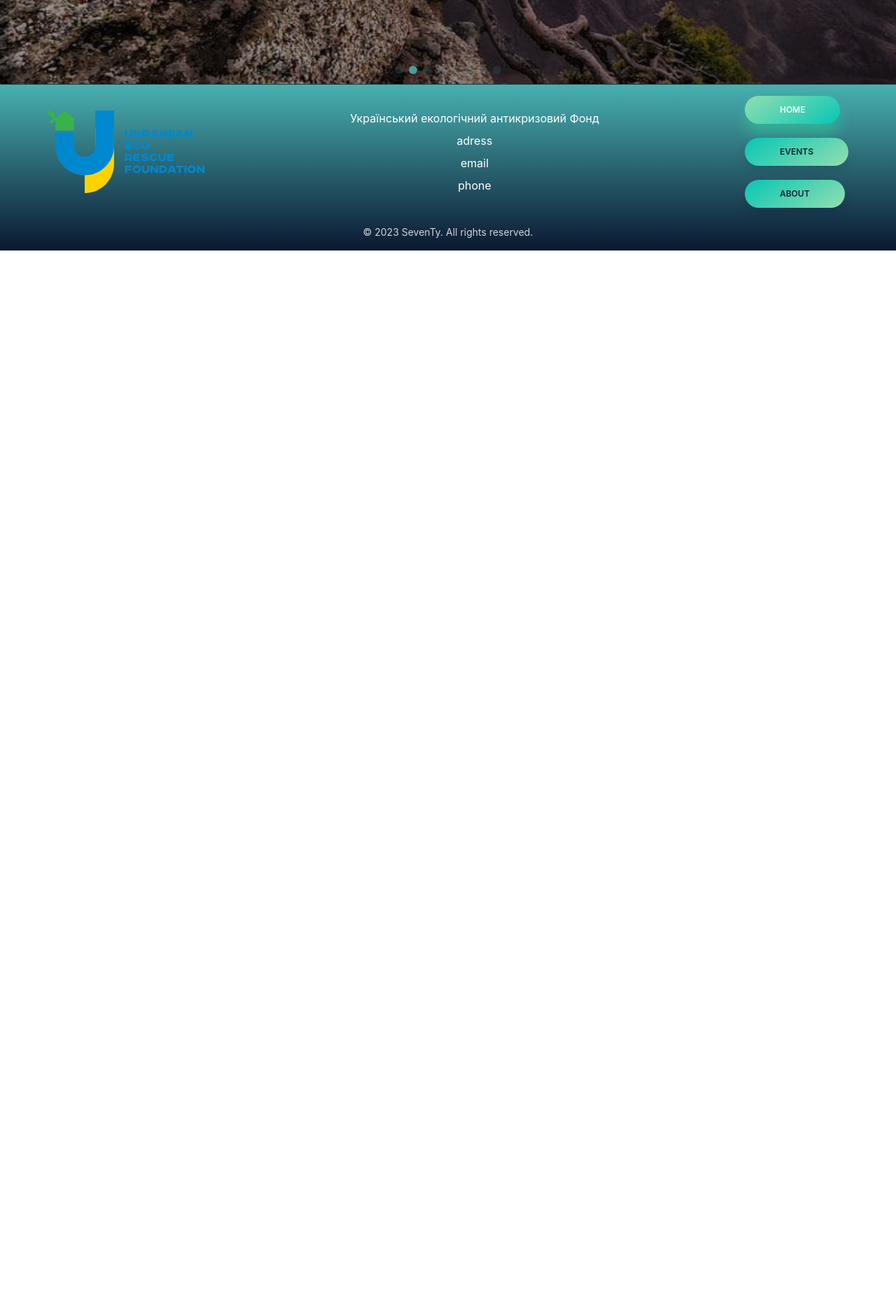
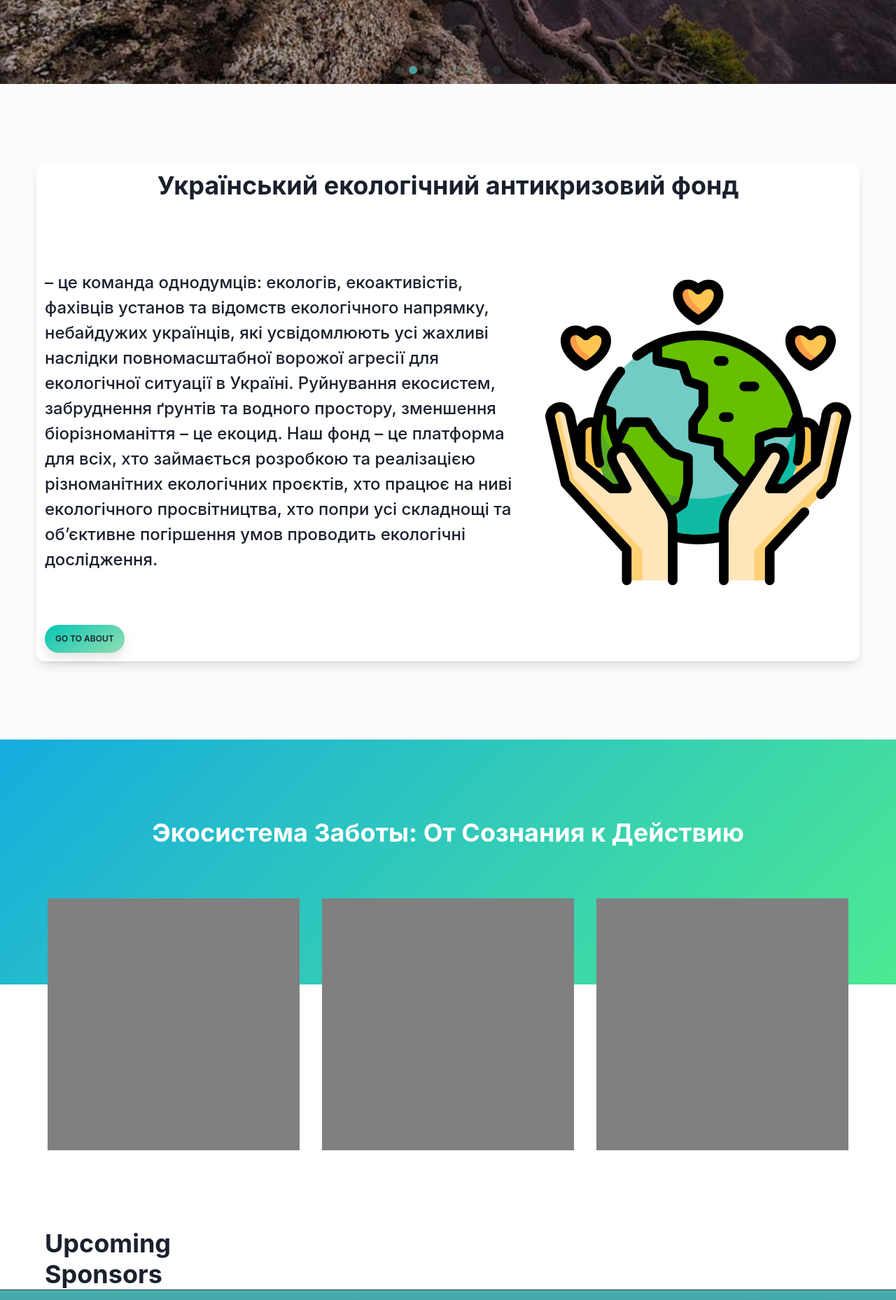
Before and after one commit to NikKms/UERF, a React (Vite) app: page / in a window 1280 px wide. Shown: the part 520-2378 px from the top of the page at 70% size. Before the commit the page ends 878 px from the top, so only its background shows below. Built offline with nearby package versions, Linux system fonts and the light colour scheme.

Commit message:
add about, posts, sponsor, upcoming

```diff
--- a/src/components/LangSelect/LangSelect.jsx
+++ b/src/components/LangSelect/LangSelect.jsx
@@ -55,7 +55,6 @@ const LangSelect = () => {
                     <Box
                         w='100%'
                         h='100%'
-                        position='absolute'
                         backfacevisibility='hidden'
                         background={`url(${dataLang.find(lang => lang.key !== currentLanguage)?.value})`}
                         backgroundSize='cover'
--- /dev/null
+++ b/src/components/PostsSection/PostsSection.jsx
@@ -0,0 +1,48 @@
+import { Box, Container, Flex, Heading } from "@chakra-ui/react";
+
+const PostsSection = () => {
+    const gradient = 'linear-gradient(-45deg, #4de992, #16acdf)';
+
+    const sectionStyles = {
+        position: 'relative',
+        overflow: 'hidden',
+    };
+
+    const gradientOverlayStyles = {
+        content: '""',
+        position: 'absolute',
+        top: '0',
+        right: '0',
+        bottom: '0',
+        left: '0',
+        zIndex: '-1',
+        background: gradient,
+        height: '50%',
+    };
+
+    return (
+        <Box as="section" style={sectionStyles} py={{ base: '36px', lg: '72px', xl: '112px' }} >
+            <Box style={gradientOverlayStyles} />
+            <Container
+                maxW={{ base: '744px', lg: '1000px', xl: '1176px' }}
+                px='12px'
+            >
+                <Heading
+                    mb={{ base: '32px', lg: "72px" }}
+                    textAlign="center"
+                    fontSize={{ base: '2xl', lg: '4xl' }}
+                    fontWeight="bold"
+                    color={"white"}
+                >Экосистема Заботы: От Сознания к Действию</Heading>
+                <Flex gap={{ base: '16px', md: '24px', lg: '32px' }} flexWrap={"wrap"} justifyContent="center"  >
+                    <Box boxSize={{ base: '240px', md: '300px', lg: '360px' }} bg={"grey"}></Box>
+                    <Box boxSize={{ base: '240px', md: '300px', lg: '360px' }} bg={"grey"}></Box>
+                    <Box boxSize={{ base: '240px', md: '300px', lg: '360px' }} bg={"grey"}></Box>
+                </Flex>
+            </Container>
+            <Box h="50%" bg="white" bottom="0" width="100%" zIndex="-1" />
+        </Box >
+    );
+};
+
+export default PostsSection;
--- /dev/null
+++ b/src/components/Sponsors/Sponsors.jsx
@@ -0,0 +1,18 @@
+import { Box, Container, Heading } from "@chakra-ui/react";
+
+const Sponsors = () => {
+    return <Box as="secttion" py={{ base: '36px', lg: '72px', xl: '112px' }} bg={'green.50'}>
+        <Container
+            maxW={{ base: '744px', lg: '1000px', xl: '1176px' }}
+            px='12px'
+        >
+            <Heading>
+                Sponsors
+            </Heading>
+
+        </Container>
+
+    </Box>;
+};
+
+export default Sponsors;
--- /dev/null
+++ b/src/components/Upcoming/Upcoming.jsx
@@ -0,0 +1,18 @@
+import { Box, Container, Heading } from "@chakra-ui/react";
+
+const Upcoming = () => {
+    return <Box as="secttion" py={{ base: '36px', lg: '72px', xl: '112px' }} >
+        <Container
+            maxW={{ base: '744px', lg: '1000px', xl: '1176px' }}
+            px='12px'
+        >
+            <Heading>
+                Upcoming
+            </Heading>
+
+        </Container>
+
+    </Box>;
+};
+
+export default Upcoming;
--- /dev/null
+++ b/src/components/WhoWe/WhoWe.jsx
@@ -0,0 +1,86 @@
+import { Container, Flex, Heading, Image, Text, Button, Box } from "@chakra-ui/react";
+import { Link } from "react-router-dom";
+import { motion } from "framer-motion";
+import whowe from '../../assets/svg/whowe.svg';
+import Btn from "../Btn/Btn";
+
+const MotionHeading = motion(Heading);
+const MotionText = motion(Text);
+
+const WhoWe = () => {
+
+    const headingVariants = {
+        hidden: { opacity: 0, y: -20 },
+        visible: { opacity: 1, y: 0, transition: { duration: 0.5 } },
+    };
+
+    const textVariants = {
+        hidden: { opacity: 0, x: -20 },
+        visible: { opacity: 1, x: 0, transition: { duration: 0.5, delay: 0.2 } },
+    };
+
+    return (
+        <Box as="section"
+            py={{ base: '36px', lg: '72px', xl: '112px' }}
+            background={'rgba(204, 225, 225,  0.1)'}
+        >
+            <Container
+                bgColor={"white"}
+                maxW={{ base: '744px', lg: '1000px', xl: '1176px' }}
+                borderRadius="xl"
+                boxShadow="lg"
+                p='12px'
+            >
+                <MotionHeading
+                    variants={headingVariants}
+                    initial="hidden"
+                    animate="visible"
+                    mb={6}
+                    textAlign="center"
+                    fontSize={{ base: '2xl', lg: '4xl' }}
+                    fontWeight="bold"
+                >
+                    Український екологічний антикризовий фонд
+                </MotionHeading>
+                <Flex
+                    direction={{ base: 'column', lg: 'row' }}
+                    alignItems="center"
+                    justifyContent="space-between"
+                >
+                    <MotionText
+                        variants={textVariants}
+                        initial="hidden"
+                        animate="visible"
+                        mr={{ base: 0, lg: 6 }}
+                        mb={{ base: 4, lg: 0 }}
+                        maxW={{ base: '100%', lg: '60%' }}
+                        textAlign={{ base: 'center', lg: 'left' }}
+                        fontSize={{ base: 'xl', lg: '2xl' }}
+                        fontWeight="medium"
+                    >
+                        – це команда однодумців: екологів, екоактивістів, фахівців установ та відомств екологічного напрямку, небайдужих українців, які усвідомлюють усі жахливі наслідки повномасштабної ворожої агресії для екологічної ситуації в Україні.
+
+                        Руйнування екосистем, забруднення ґрунтів та водного простору, зменшення біорізноманіття – це екоцид.
+
+                        Наш фонд – це платформа для всіх, хто займається розробкою та реалізацією різноманітних екологічних проєктів, хто працює на ниві екологічного просвітництва, хто попри усі складнощі та об’єктивне погіршення умов проводить екологічні дослідження.
+                    </MotionText>
+                    <Box display={'flex'}>
+                        <Image
+                            display={{ base: 'none', lg: 'block' }}
+                            height={'550px'}
+                            margin={'0 auto'}
+                            mt={'2rem'}
+                            src={whowe}
+                        />
+                    </Box>
+                </Flex>
+                <Link to="/about">
+                    <Btn text='go to about' />
+                </Link>
+
+            </Container>
+        </Box>
+    );
+};
+
+export default WhoWe;
--- a/src/pages/Home.jsx
+++ b/src/pages/Home.jsx
@@ -1,7 +1,17 @@
 import Hero from '../components/Hero/Hero';
+import PostsSection from '../components/PostsSection/PostsSection';
+import Sponsors from '../components/Sponsors/Sponsors';
+import Upcoming from '../components/Upcoming/Upcoming';
+import WhoWe from '../components/WhoWe/WhoWe';
 
 const Home = () => {
-  return <Hero />;
+  return <>
+    <Hero />
+    <WhoWe />
+    <PostsSection />
+    <Upcoming />
+    <Sponsors />
+  </>
 };
 
 export default Home;
```
Also changed, not shown: src/assets/img/whowe.jpg (added), src/assets/svg/whowe.svg (added).
